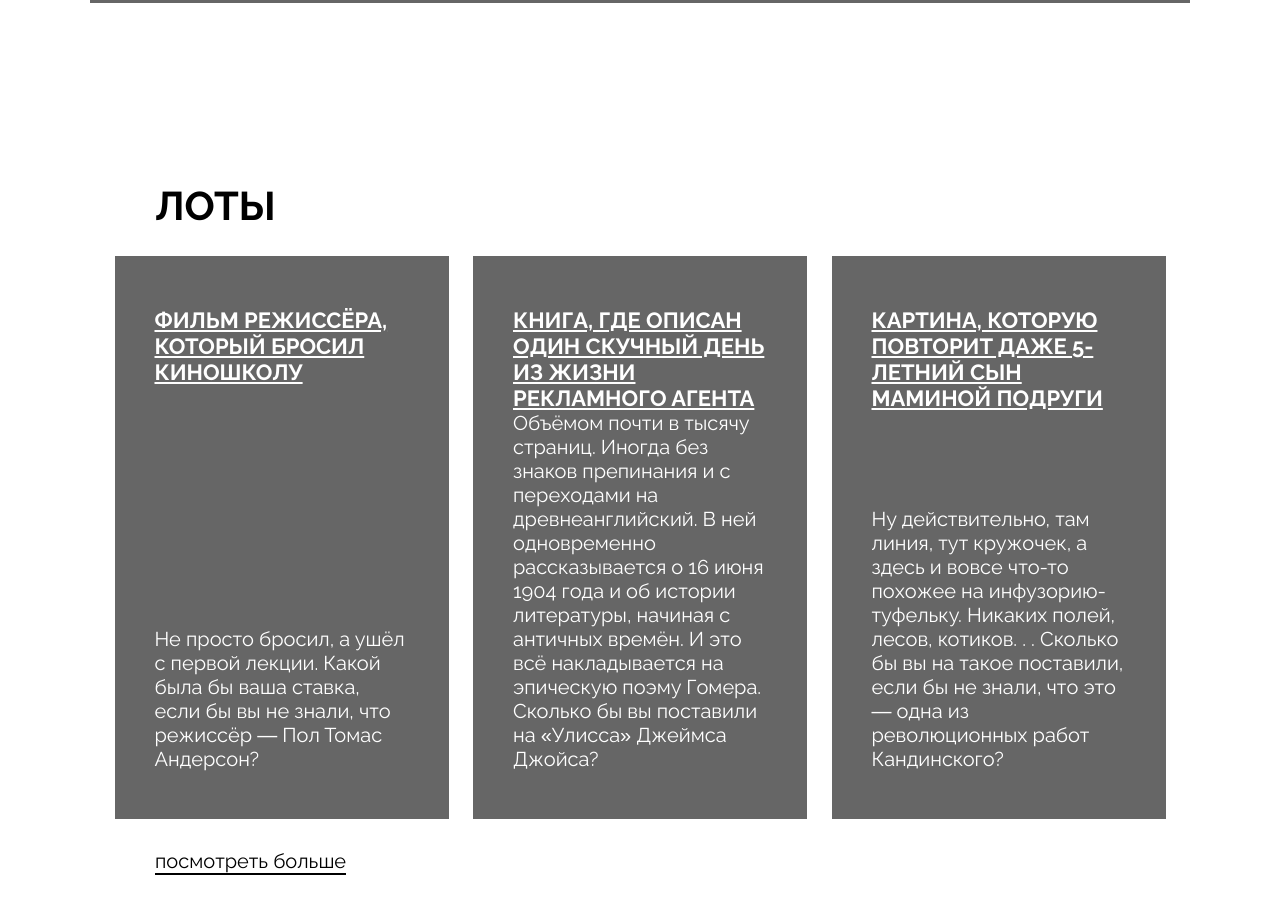
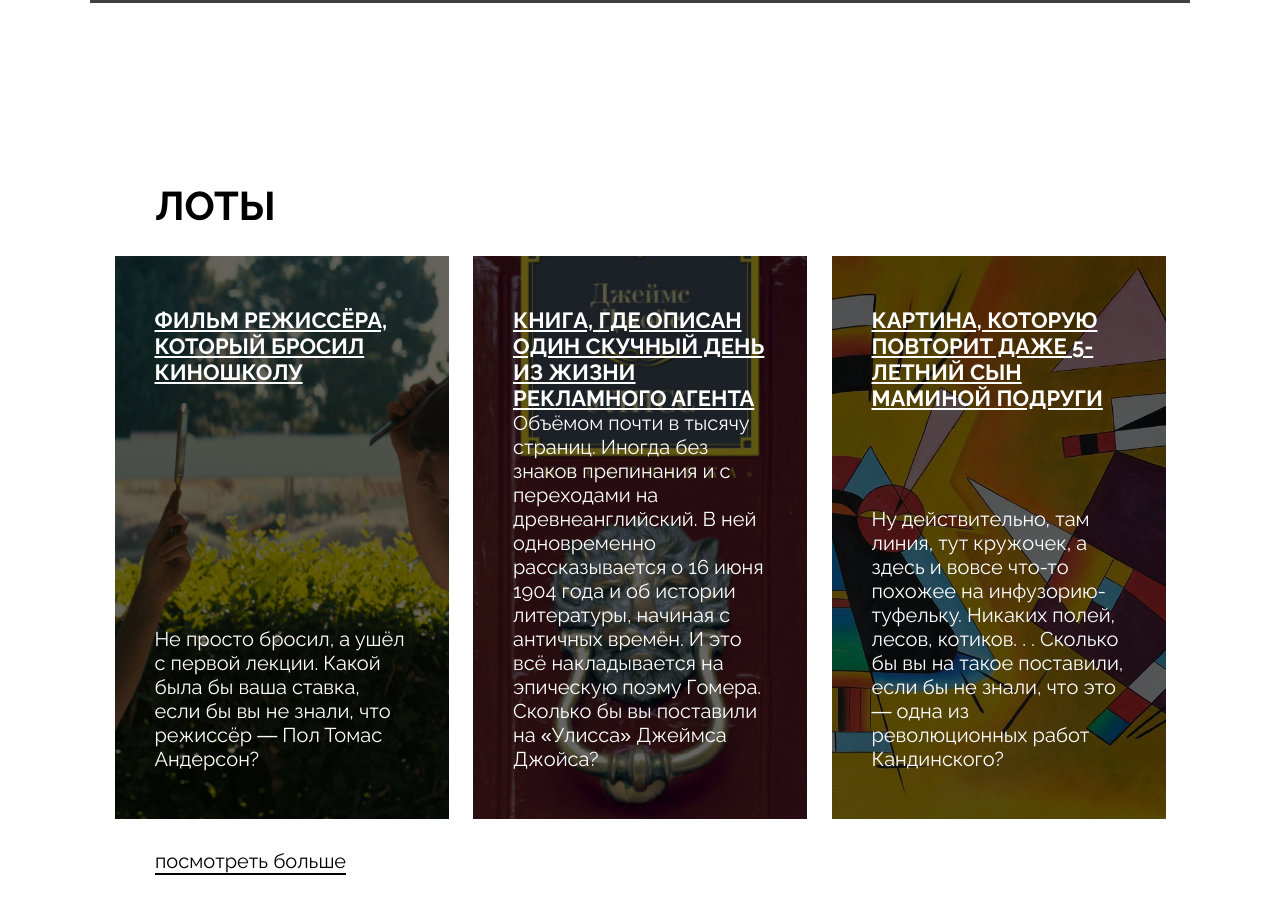
Before and after one commit to chivikovmatvey/ono-tebe-nado, a plain HTML site: page index.html in a window 1280 px wide. Shown: the part 1047-1960 px from the top of the page. Drawn offline with Linux system fonts and the light colour scheme; the site is published under a folder, as on GitHub Pages, so addresses that start at the root find nothing.

Commit message:
bugfix bg-img path

```diff
--- a/styles/style.css
+++ b/styles/style.css
@@ -54,7 +54,7 @@ a {
   width: 100%;
   min-height: 757px;
   color: white;
-  background: url(/images/cover.jpg);
+  background: url(../images/cover.jpg);
   background-repeat: no-repeat;
   background-position: center;
   background-size: cover;
@@ -162,7 +162,6 @@ a {
 .lots__card-list {
   display: flex;
   flex-wrap: wrap;
-  /* gap: 27px; */
   justify-content: space-evenly;
   width: 100%;
   min-height: 563px;
@@ -187,13 +186,13 @@ a {
   background-size: cover;
 }
 .card_type_film {
-  background-image: url(/images/card-lot-01.jpg);
+  background-image: url(../images/card-lot-01.jpg);
 }
 .card_type_book {
-  background-image: url(/images/card-lot-02.jpg);
+  background-image: url(../images/card-lot-02.jpg);
 }
 .card_type_picture {
-  background-image: url(/images/card-lot-03.jpg);
+  background-image: url(../images/card-lot-03.jpg);
 }
 .card__title {
   z-index: 1;
```
